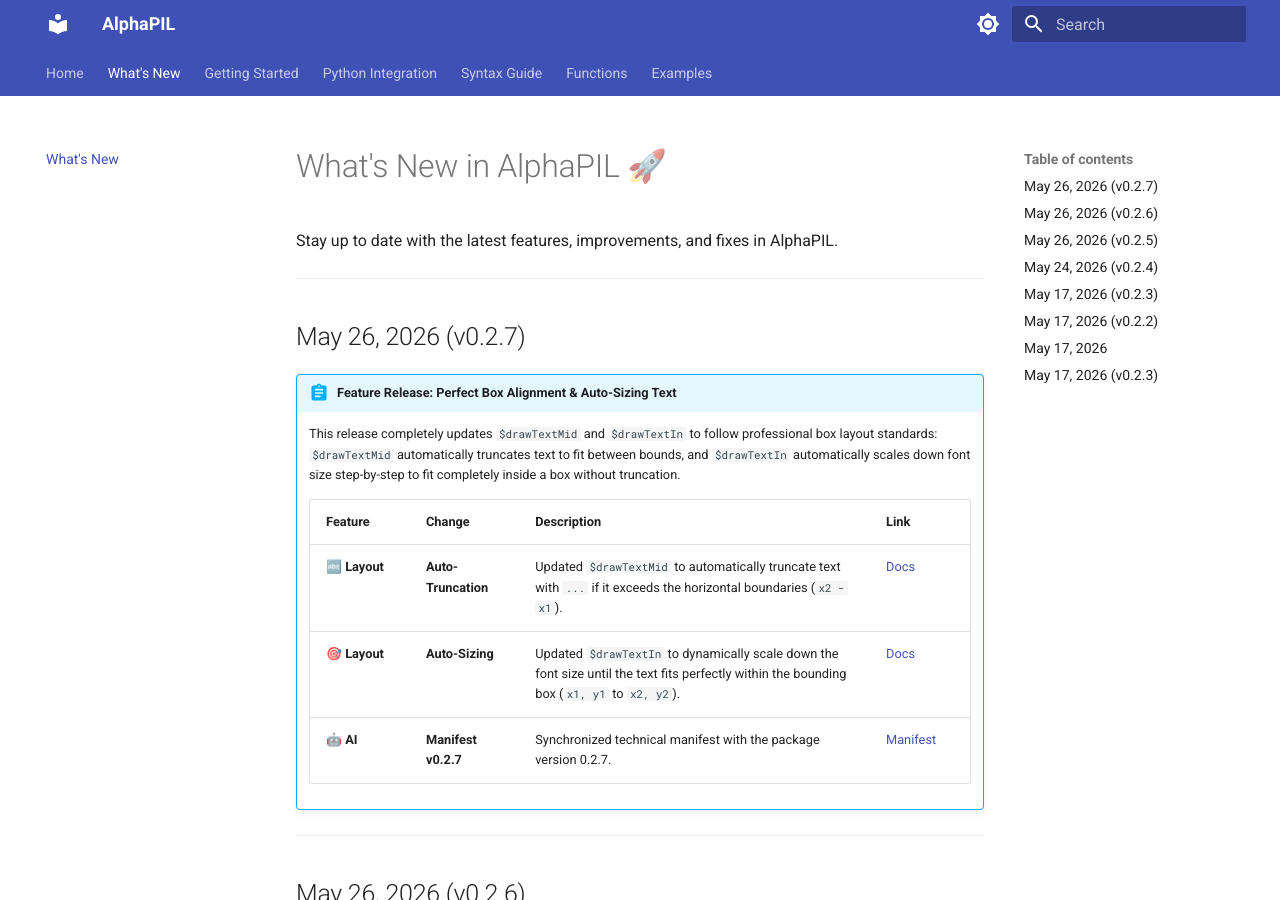
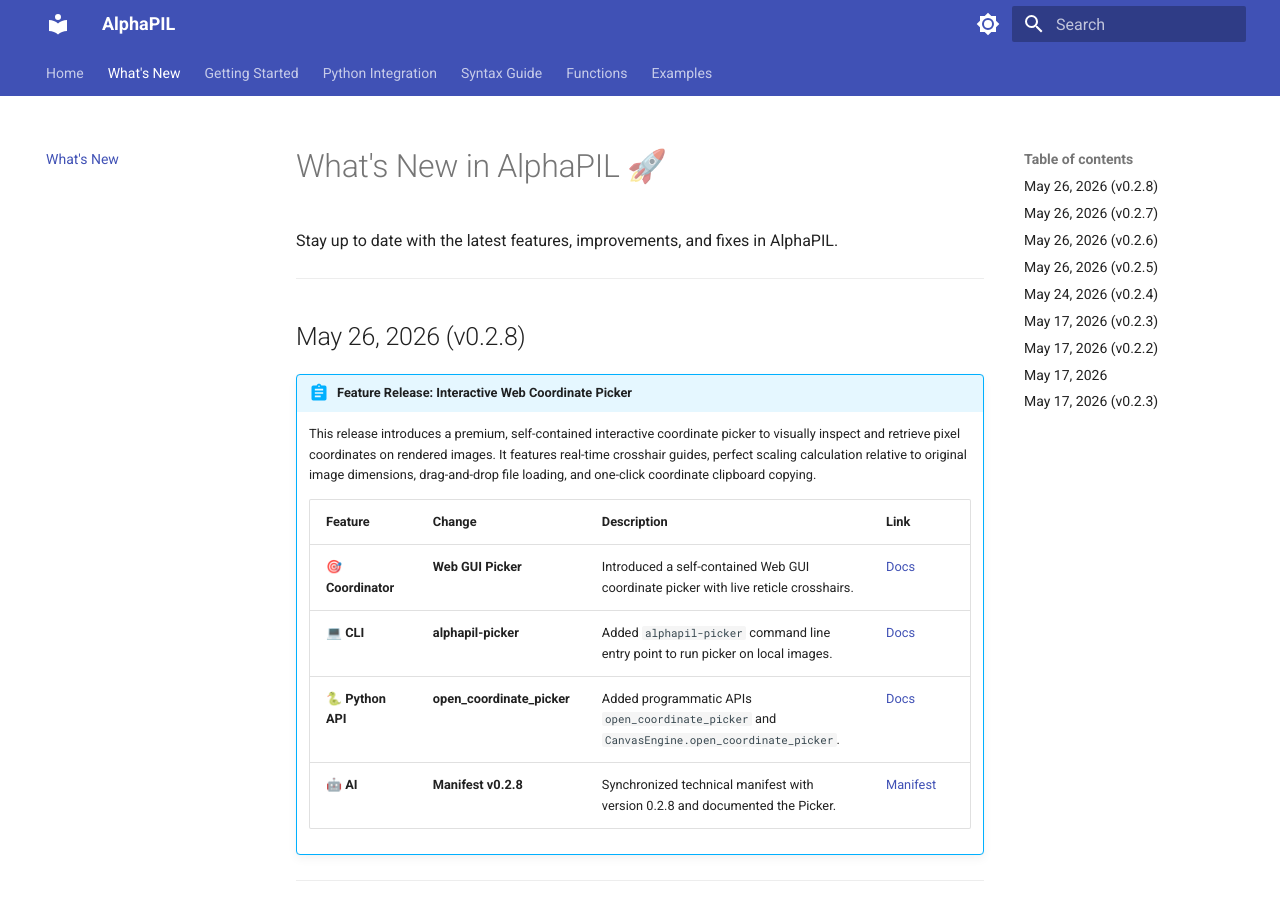
Before and after one commit to MeraLabs/alphapil, an MkDocs documentation site: the page built from docs/whats-new.md, in a window 1280 px wide and 900 px high. Built offline with MkDocs 1.6.1 and Material for MkDocs 9.7.7, drawn with Linux system fonts in a browser that asks for light colours.

Commit message:
docs: add open_coordinate_picker documentation and update what's new for v0.2.8

```diff
--- a/docs/whats-new.md
+++ b/docs/whats-new.md
@@ -1,6 +1,19 @@
 # What's New in AlphaPIL 🚀
 
 Stay up to date with the latest features, improvements, and fixes in AlphaPIL.
+
+---
+
+## May 26, 2026 (v0.2.8)
+!!! abstract "Feature Release: Interactive Web Coordinate Picker"
+    This release introduces a premium, self-contained interactive coordinate picker to visually inspect and retrieve pixel coordinates on rendered images. It features real-time crosshair guides, perfect scaling calculation relative to original image dimensions, drag-and-drop file loading, and one-click coordinate clipboard copying.
+
+    | Feature | Change | Description | Link |
+    | :--- | :--- | :--- | :--- |
+    | **🎯 Coordinator** | **Web GUI Picker** | Introduced a self-contained Web GUI coordinate picker with live reticle crosshairs. | [Docs](functions/utils/open_coordinate_picker.md) |
+    | **💻 CLI** | **alphapil-picker** | Added `alphapil-picker` command line entry point to run picker on local images. | [Docs](functions/utils/open_coordinate_picker.md#command-line-interface-cli) |
+    | **🐍 Python API** | **open_coordinate_picker** | Added programmatic APIs `open_coordinate_picker` and `CanvasEngine.open_coordinate_picker`. | [Docs](functions/utils/open_coordinate_picker.md#python-programmatic-api) |
+    | **🤖 AI** | **Manifest v0.2.8** | Synchronized technical manifest with version 0.2.8 and documented the Picker. | [Manifest](ALPHAPIL_MANIFEST.txt) |
 
 ---
 
--- a/mkdocs.yml
+++ b/mkdocs.yml
@@ -116,4 +116,5 @@ nav:
       - substring: functions/utils/substring.md
       - join: functions/utils/join.md
       - split: functions/utils/split.md
+      - open_coordinate_picker: functions/utils/open_coordinate_picker.md
   - Examples: examples.md
```
Also changed, not shown: docs/functions/utils/open_coordinate_picker.md (added, +64 -0 lines).
